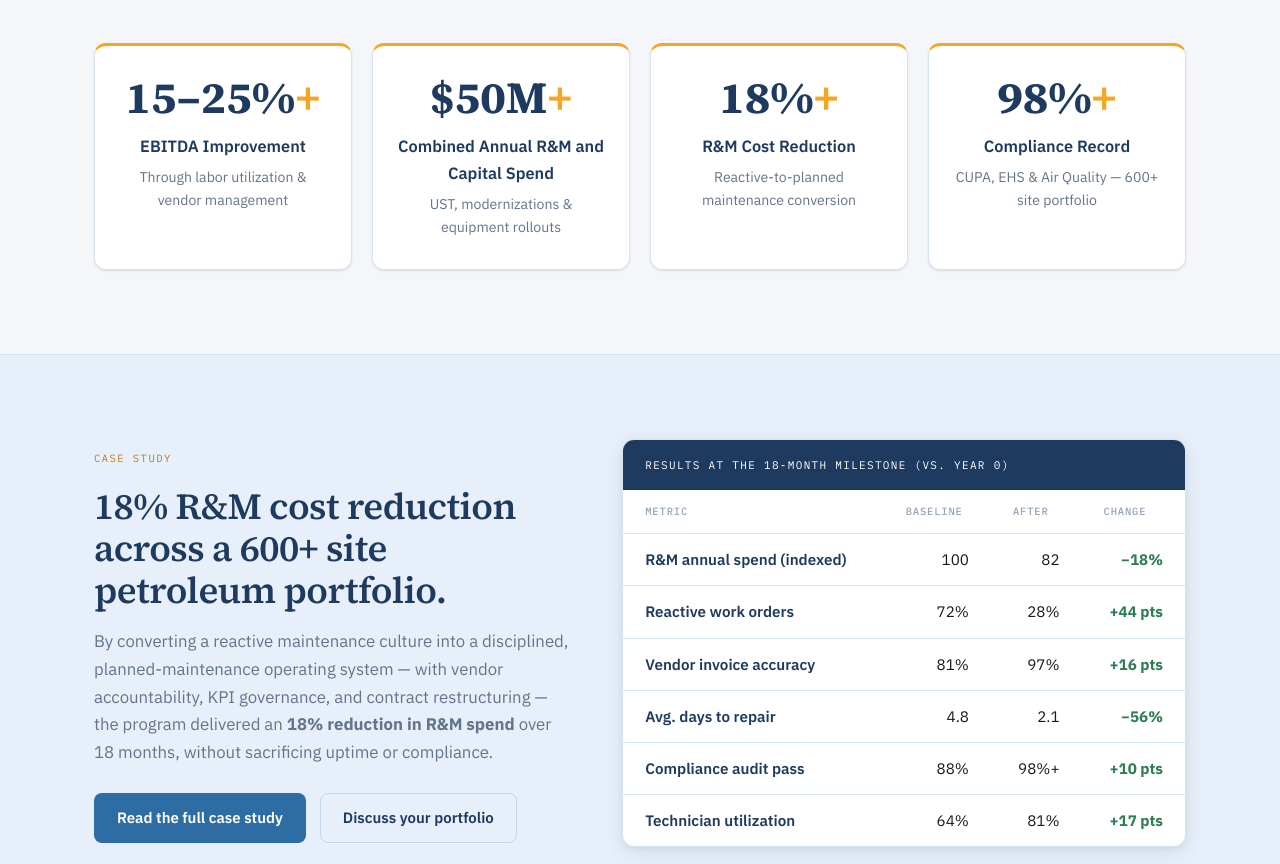
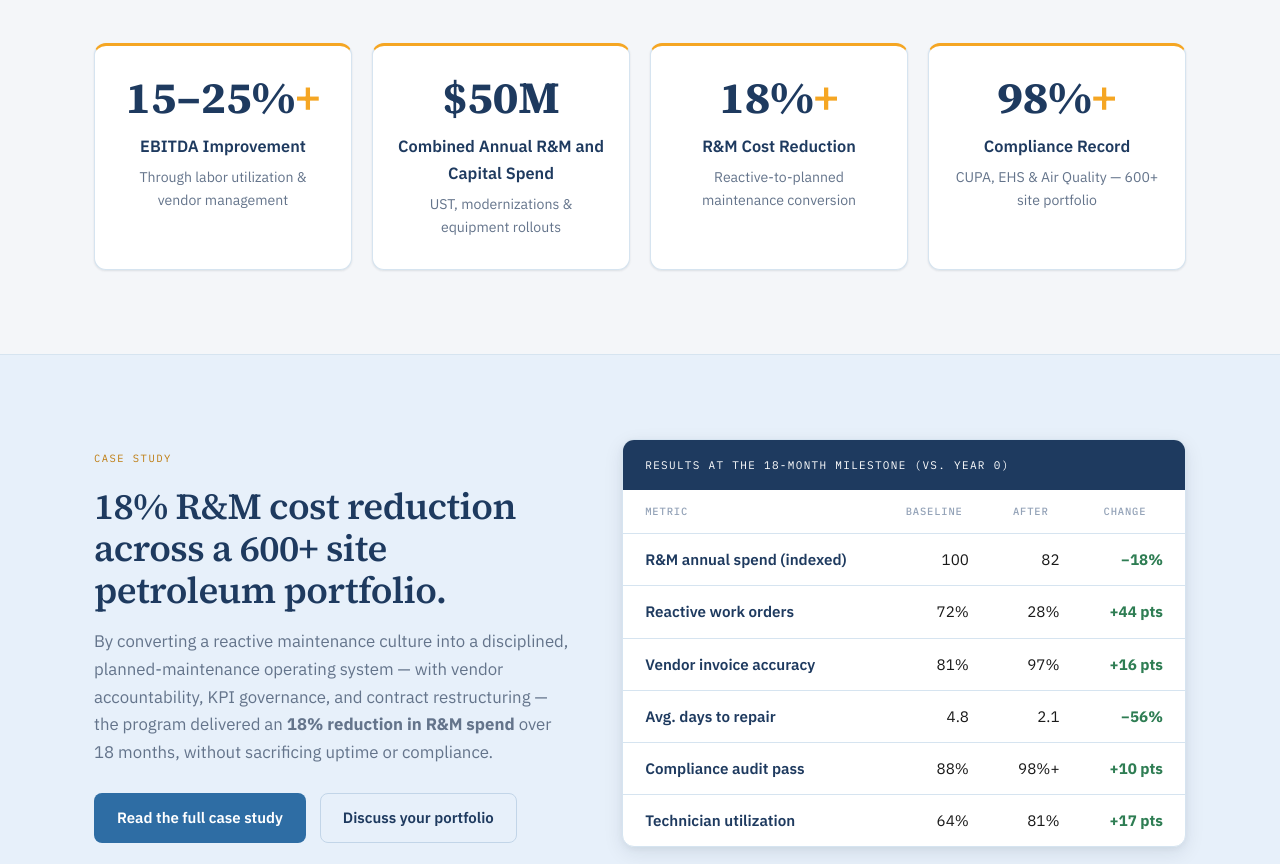
Before and after one commit to greenken50-dotcom/mckhorizons, a plain HTML site: page index.html in a window 1280 px wide. Shown: the part 3223-4087 px from the top of the page. Drawn offline with Linux system fonts and the light colour scheme.

Commit message:
Remove plus sign from $50M metric
Co-Authored-By: Claude Sonnet 5.5 <noreply@anthropic.com>
Claude-Session: https://claude.ai/code/session_01AUADNrZoMDBCihuPQkXchA

```diff
--- a/index.html
+++ b/index.html
@@ -601,7 +601,7 @@
       </div>
       <div class="metrics">
         <div class="metric"><div class="k">15–25%<span style="color:var(--gold)">+</span></div><div class="lbl">EBITDA Improvement</div><div class="sub">Through labor utilization &amp; vendor management</div></div>
-        <div class="metric"><div class="k">$50M<span style="color:var(--gold)">+</span></div><div class="lbl">Combined Annual R&amp;M and Capital Spend</div><div class="sub">UST, modernizations &amp; equipment rollouts</div></div>
+        <div class="metric"><div class="k">$50M</div><div class="lbl">Combined Annual R&amp;M and Capital Spend</div><div class="sub">UST, modernizations &amp; equipment rollouts</div></div>
         <div class="metric"><div class="k">18%<span style="color:var(--gold)">+</span></div><div class="lbl">R&amp;M Cost Reduction</div><div class="sub">Reactive-to-planned maintenance conversion</div></div>
         <div class="metric"><div class="k">98%<span style="color:var(--gold)">+</span></div><div class="lbl">Compliance Record</div><div class="sub">CUPA, EHS &amp; Air Quality — 600+ site portfolio</div></div>
       </div>
```
